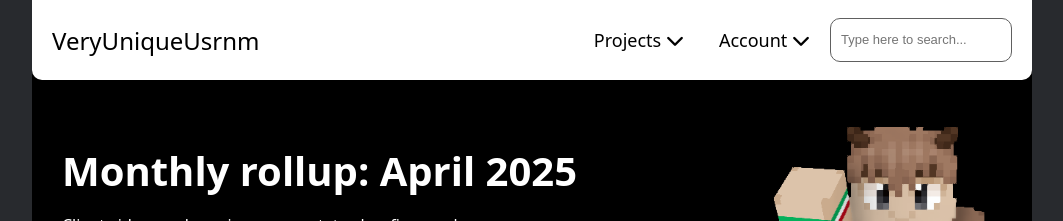
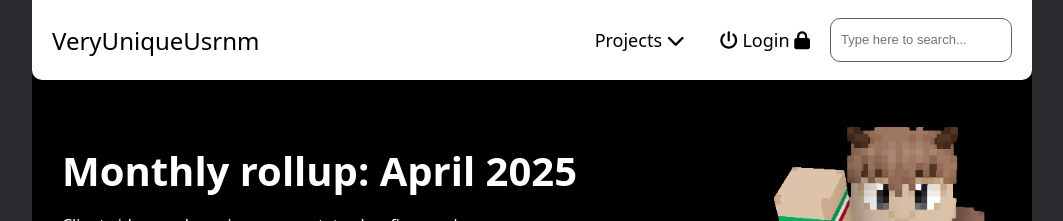
Before and after one commit to veryuniqueusrnm/veryuniqueusrnm.github.io, a Jekyll site: the page built from index.md, in a window 1280 px wide. Shown: the top 221 px of the page, without its empty margins (108-1171 px from the left). Built offline with Jekyll 4.4.1, drawn with Linux system fonts in a browser that asks for light colours; nearby versions of some CDN libraries; comment, search, counter and statistics services are not loaded.

Commit message:
Update header.html

```diff
--- a/_includes/header.html
+++ b/_includes/header.html
@@ -13,14 +13,7 @@
                     <a href="https://github.com/veryuniqueusrnm/embed-blocker" target="_blank" rel="noopener noreferrer">Embed Blocker</a>
                 </div>
             </div>
-          <div class="menu-container account loggedout">
-                <a class="menu-button">Account <i class="fas fa-chevron-down"></i></a>
-                <div class="menu">
-                    <a href="#"><i class="fa-solid fa-user"></i> Login</a>
-                    <a href="#"><i class="fa-solid fa-key"></i> Forgot password</a>
-                    <a href="#"><i class="fa-solid fa-user-plus"></i> Registration</a>
-                  </div>
-            </div>
+            <a class="nav-btn loggedout" href="#"><i class="fa-solid fa-power-off"></i> Login <i class="fa-solid fa-lock"></i></a>
             <div class="search">
                 <form id="head_search_form">
                     <fieldset>
```
